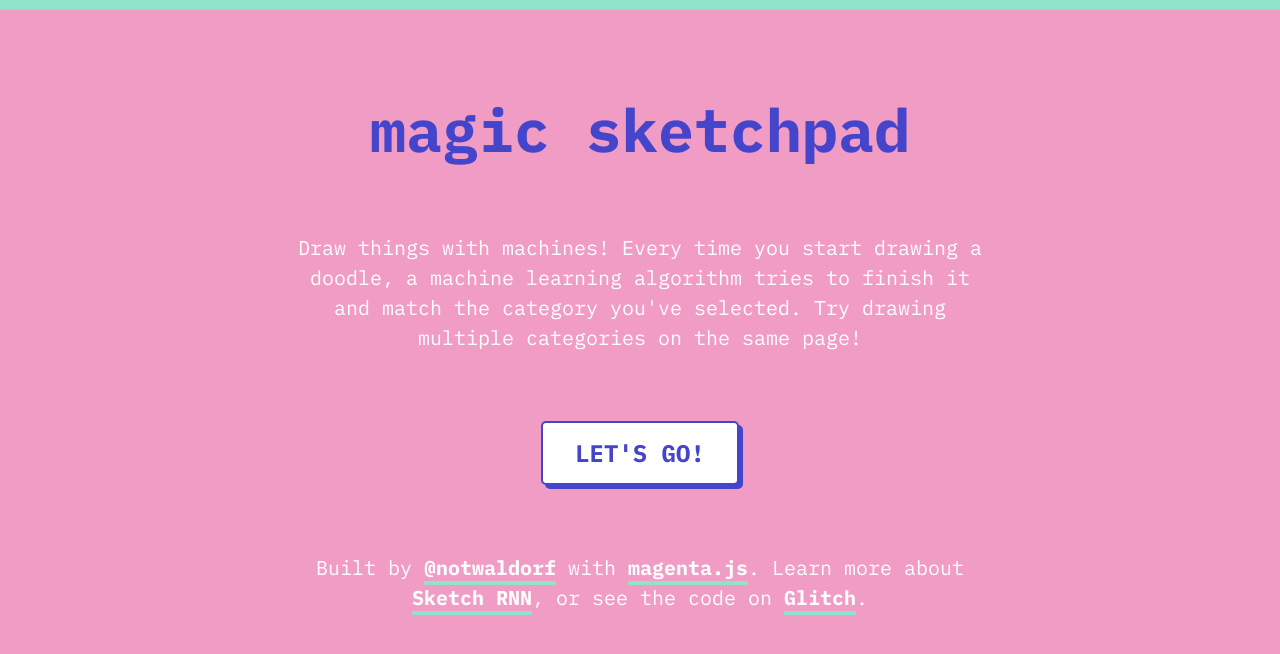
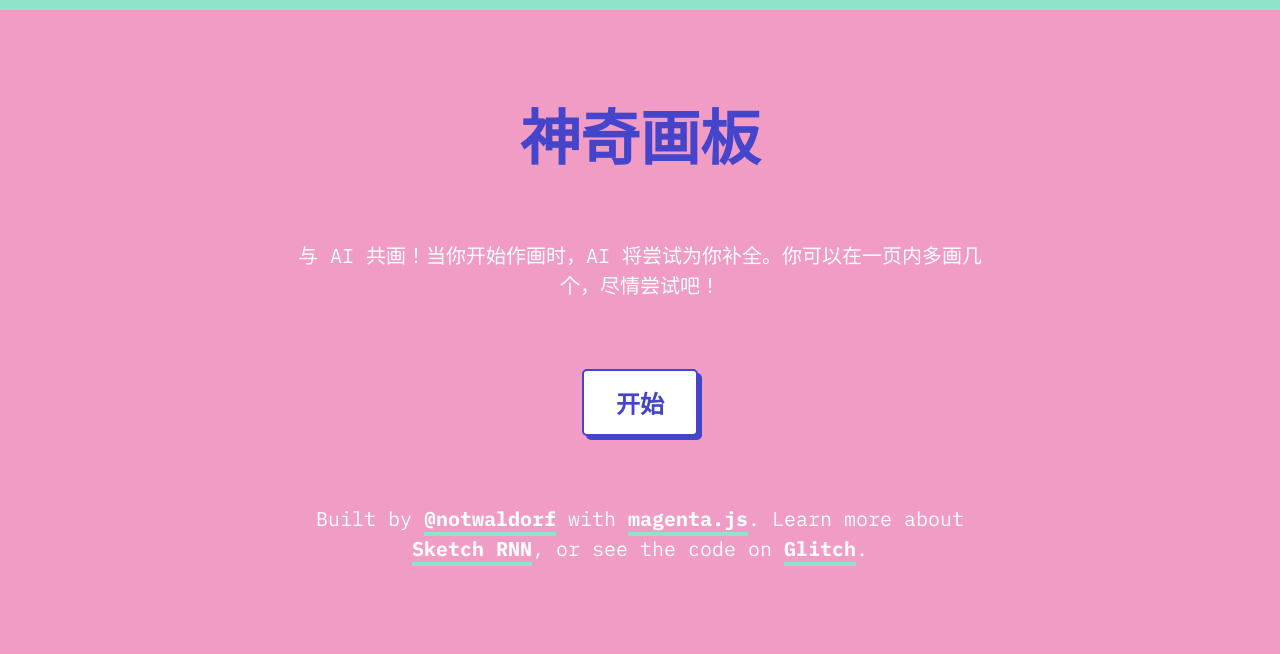
Before and after one commit to FutureYu/sketch_future, a plain HTML site: page index.html in a window 1280 px wide. Drawn offline with nearby package versions, Linux system fonts and the light colour scheme; a script that the page names is missing.

Commit message:
change font

```diff
--- a/index.html
+++ b/index.html
@@ -8,19 +8,18 @@
     <meta name="apple-mobile-web-app-capable" content="yes">
     <link rel="stylesheet" href="./style.css">
     <link href="https://fonts.googleapis.com/css?family=IBM+Plex+Mono:400,700" rel="stylesheet">
-    <title>Magic Sketchpad</title>
+    <title>神奇画板</title>
   </head>
   <body>
     <div id="splash">
       <div class="content">
-        <h1>magic sketchpad</h1>
+        <h1>神奇画板</h1>
         <p>
-          Draw things with machines! Every time you start drawing a doodle, a machine learning algorithm
-          tries to finish it and match the category you've selected. Try drawing multiple categories on the same page!
+          与 AI 共画！当你开始作画时，AI 将尝试为你补全。你可以在一页内多画几个，尽情尝试吧！
         </p>
 
         <button class="box big" id="btnGo">
-          Let's go!
+          开始
         </button>
         <p class="built-with">
         Built by <a target="_blank" href="https://twitter.com/notwaldorf">@notwaldorf</a> with <a target="_blank" href="https://magenta.tensorflow.org">magenta.js</a>.
@@ -82,6 +81,7 @@
           </div>
         </div>
       </header>
+      <p id=msg>正在加载模型...</p>
 
       <div id="sketch" class="loading"></div>
   </body>
--- a/script.js
+++ b/script.js
@@ -213,6 +213,7 @@ const sketch = function(p) {
     function initModel(index) {
       modelLoaded = false;
       document.getElementById('sketch').classList.add('loading');
+      document.getElementById('msg').textContent = "正在加载模型...";
 
       if (model) {
         model.dispose();
@@ -222,8 +223,9 @@ const sketch = function(p) {
       model.initialize().then(() => {
         modelLoaded = true;
         document.getElementById('sketch').classList.remove('loading');
-        console.log(`🤖${availableModels[index]} loaded.`);
+        console.log(`ðŸ¤–${availableModels[index]} loaded.`);
         model.setPixelFactor(5.0);  // Bigger -> large outputs
+        document.getElementById('msg').textContent = "";
       });
     };
 
--- a/style.css
+++ b/style.css
@@ -9,7 +9,7 @@ html, body {
   }
 
   body {
-    font-family: 'IBM Plex Mono', monospace;
+    font-family: "微软雅黑", 'IBM Plex Mono', monospace;
     -webkit-font-smoothing: antialiased;
     display: flex;
     flex-direction: column;
```
